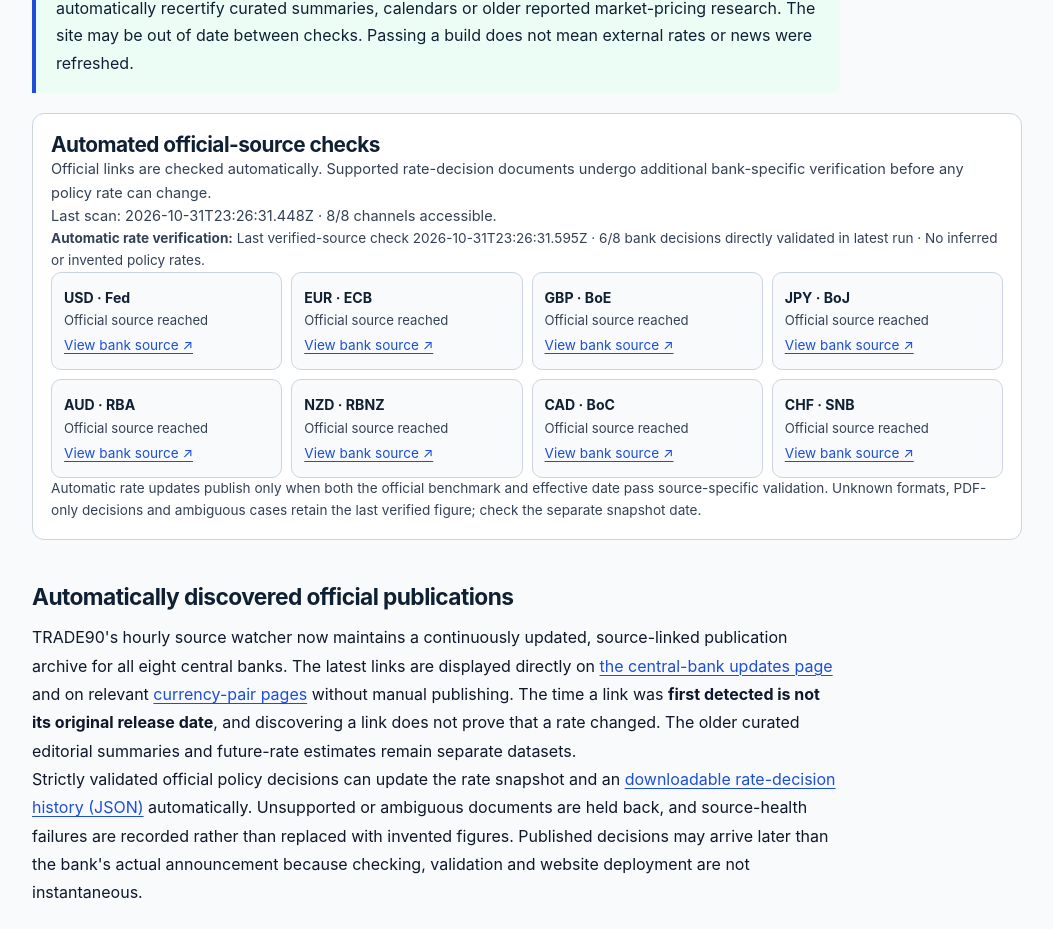
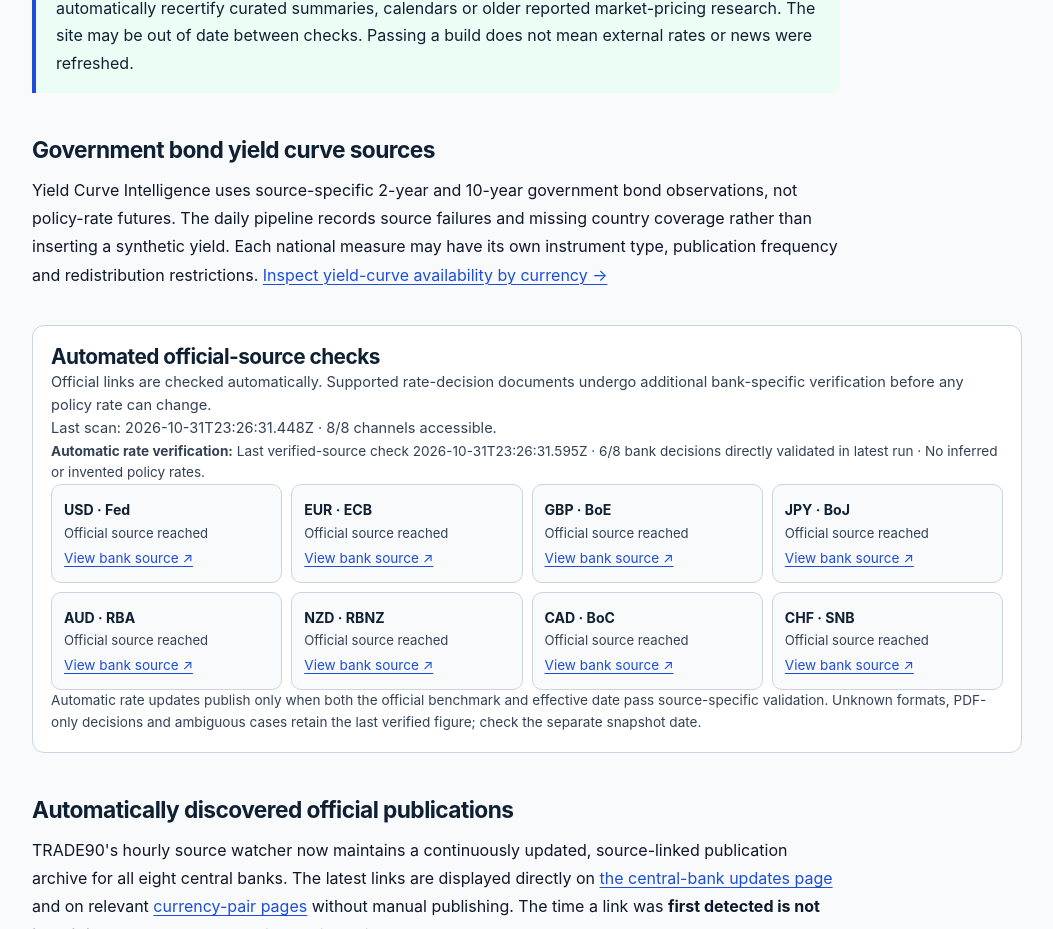
Before and after one commit to tilershub/trade90-sizer, an Astro site: page /data-policy in a window 1280 px wide. Shown: the part 1871-2800 px from the top of the page, without its empty margins (113-1166 px from the left). Built offline with nearby package versions, Linux system fonts and the light colour scheme; Astro itself is replaced by a stand-in of ours.

Commit message:
docs: disclose standalone sovereign-yield sources and lack of market-implied policy rate feeds

```diff
--- a/src/pages/data-policy.astro
+++ b/src/pages/data-policy.astro
@@ -24,6 +24,7 @@ const format=s=>new Date(s+"T12:00:00Z").toLocaleDateString("en-GB",{year:"numer
    <div><span>Reported expectation observations</span><strong><time datetime={outlookAsOf}>{format(outlookAsOf)}</time></strong><small>Time-specific third-party reports, not live quotes</small></div>
   </section>
   <p class="critical"><strong>Current refresh status:</strong> Trade90's public policy-rate and decision-calendar records are updated through a curated publication workflow. An hourly GitHub Actions process monitors official bank publications, automatically publishes bank-owned source links, and attempts strict, bank-specific verification of rate decisions. Only documents with an approved source, explicitly parsed benchmark and verified effective date may update the eight-bank rate snapshot. This is **not complete coverage**: some bank release feeds omit decisions, PDF-only decisions lack a verified parser, and ambiguous effective dates are deliberately withheld. Meeting calendars and policy summaries remain separately curated; the market-implied forward feed is not connected. A daily research-health audit now publishes source-check times and highlights outstanding review gaps; it does not automatically recertify curated summaries, calendars or older reported market-pricing research. The site may be out of date between checks. Passing a build does not mean external rates or news were refreshed.</p>
+  <section class="yield-source-info"><h2>Government bond yield curve sources</h2><p>Yield Curve Intelligence uses source-specific 2-year and 10-year government bond observations, not policy-rate futures. The daily pipeline records source failures and missing country coverage rather than inserting a synthetic yield. Each national measure may have its own instrument type, publication frequency and redistribution restrictions. <a href="/yield-curves/">Inspect yield-curve availability by currency →</a></p></section>
   <SourceWatch client:visible />
   <section aria-labelledby="automatic-publications"><h2 id="automatic-publications">Automatically discovered official publications</h2><p>TRADE90's hourly source watcher now maintains a continuously updated, source-linked publication archive for all eight central banks. The latest links are displayed directly on <a href="/central-banks/">the central-bank updates page</a> and on relevant <a href="/pairs/">currency-pair pages</a> without manual publishing. The time a link was <strong>first detected is not its original release date</strong>, and discovering a link does not prove that a rate changed. The older curated editorial summaries and future-rate estimates remain separate datasets.</p><p>Strictly validated official policy decisions can update the rate snapshot and an <a href="/data/official-rate-history.json" download="trade90-rate-decision-history.json" type="application/json">downloadable rate-decision history (JSON)</a> automatically. Unsupported or ambiguous documents are held back, and source-health failures are recorded rather than replaced with invented figures. Published decisions may arrive later than the bank's actual announcement because checking, validation and website deployment are not instantaneous.</p></section>
   <section>
```
